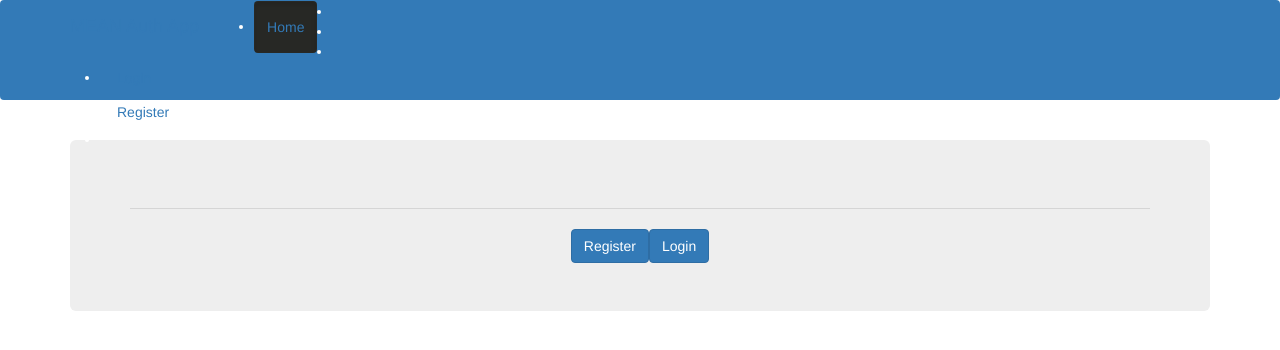
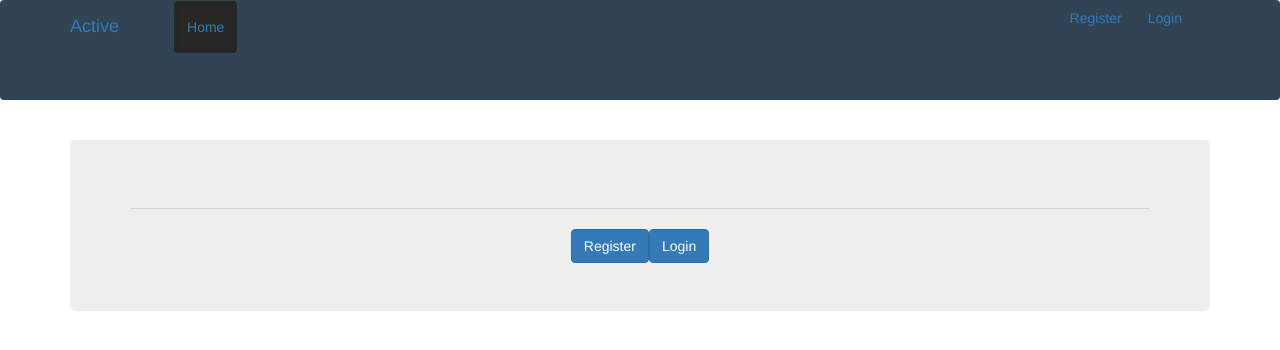
Before and after one commit to tatewilson4/activity-save, an Angular app: page / in a window 1280 px wide. Shown: the top 350 px of the page. Built offline with nearby package versions, Linux system fonts and the light colour scheme.

Commit message:
added a little style to navbar

```diff
--- a/src/app/components/navbar/navbar.component.html
+++ b/src/app/components/navbar/navbar.component.html
@@ -1,17 +1,17 @@
 <nav class="navbar navbar-expand-md navbar-primary bg-primary">
   <div class="container">
-    <a class="navbar-brand" routerLink="/">MEAN Auth App</a>
+    <a class="navbar-brand" routerLink="/">Active</a>
     <div class="navbar-collapse">
       <ul class="navbar-nav mr-auto">
-        <li><a class="btn" routerLinkActive="active" [routerLinkActiveOptions]="{ exact: true }"routerLink="/">Home</a></li>
+        <li class="home"><a class="btn" routerLinkActive="active" [routerLinkActiveOptions]="{ exact: true }"routerLink="/">Home</a></li>
       </ul>
       <div class="form-inline">
-        <li><a class="btn" *ngIf="authService.loggedIn()" routerLinkActive="active" routerLink="/dashboard">Dashboard</a></li>
-        <li><a class="btn" *ngIf="authService.loggedIn()" routerLinkActive="active" routerLink="/activityCreate">Create</a></li>
-        <li><a class="btn" *ngIf="authService.loggedIn()" routerLinkActive="active" routerLink="/profile">Account</a></li>
-        <li><a class="btn" *ngIf="!authService.loggedIn()" routerLinkActive="active" routerLink="/login">Login</a></li>
-        <li><a class="btn" *ngIf="!authService.loggedIn()" routerLinkActive="active" routerLink="/register">Register</a></li>
-        <li><a class="btn" *ngIf="authService.loggedIn()" (click)="onLogoutClick()" routerLink="">Logout</a></li>
+        <li class="dashboard"><a class="btn" *ngIf="authService.loggedIn()" routerLinkActive="active" routerLink="/dashboard">Dashboard</a></li>
+        <li class="create"><a class="btn" *ngIf="authService.loggedIn()" routerLinkActive="active" routerLink="/activityCreate">Create</a></li>
+        <li class="account"><a class="btn" *ngIf="authService.loggedIn()" routerLinkActive="active" routerLink="/profile">Account</a></li>
+        <li class="login"><a class="btn" *ngIf="!authService.loggedIn()" routerLinkActive="active" routerLink="/login">Login</a></li>
+        <li class="register"><a class="btn" *ngIf="!authService.loggedIn()" routerLinkActive="active" routerLink="/register">Register</a></li>
+        <li class="logout"><a class="btn" *ngIf="authService.loggedIn()" (click)="onLogoutClick()" routerLink="">Logout</a></li>
       </div>
     </div>
   </div>
--- a/src/index.html
+++ b/src/index.html
@@ -2,7 +2,7 @@
 <html lang="en">
 <head>
   <meta charset="utf-8">
-  <title>MeanApp</title>
+  <title>Active</title>
   <link rel="stylesheet" href="https://maxcdn.bootstrapcdn.com/bootstrap/3.3.7/css/bootstrap.min.css" integrity="sha384-BVYiiSIFeK1dGmJRAkycuHAHRg32OmUcww7on3RYdg4Va+PmSTsz/K68vbdEjh4u" crossorigin="anonymous">
   <base href="/">
 
--- a/src/styles.css
+++ b/src/styles.css
@@ -6,8 +6,43 @@
     color: red;
 }
 
+.home {
+    float: left;
+    list-style-type: none;
+}
+
+.login {
+    float: right;
+    list-style-type: none;
+}
+
+.register {
+    float: right;
+    list-style-type: none;
+}
+
+.dashboard {
+    float: right;
+    list-style-type: none;
+}
+
+.logout {
+    float: right;
+    list-style-type: none;
+}
+
+.create {
+    float: right;
+    list-style-type: none;
+}
+
+.account {
+    float: right;
+    list-style-type: none;
+}
+
 .navbar {
-
+    background-color: #314455
 }
 
 
```
